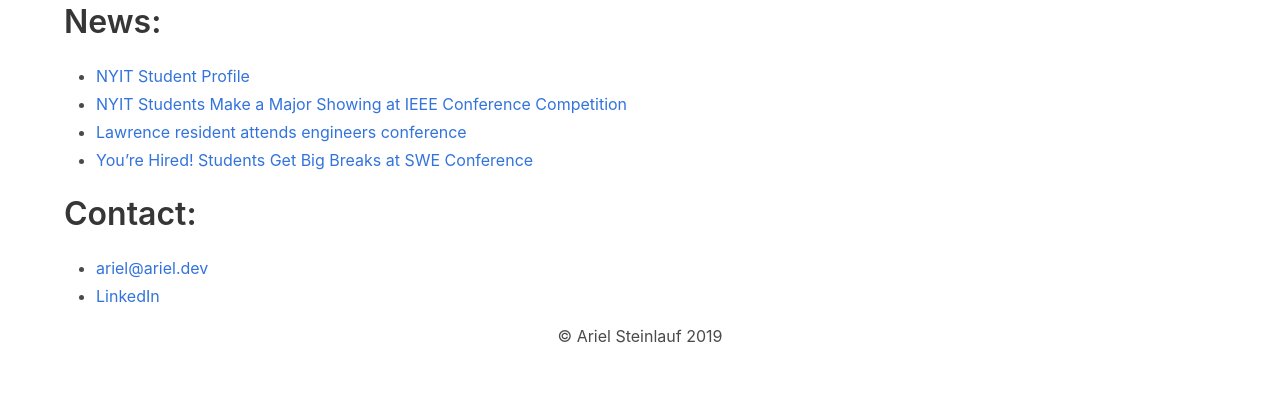
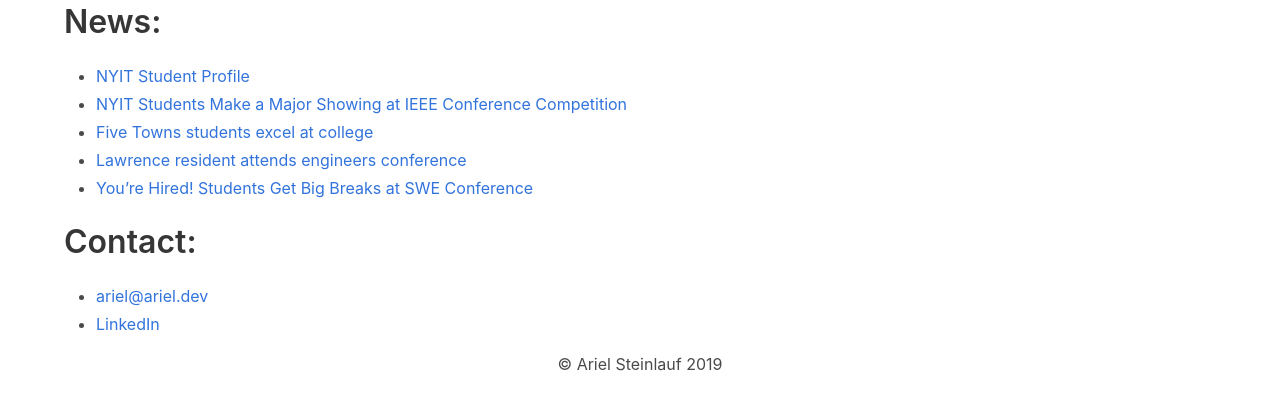
Before and after one commit to ari3l/ariel.dev, a plain HTML site: page index.html in a window 1280 px wide. Shown: the part 1092-1502 px from the top of the page. Drawn offline with nearby package versions, Linux system fonts and the light colour scheme.

Commit message:
Added new article

```diff
--- a/index.html
+++ b/index.html
@@ -108,6 +108,9 @@
                             href="https://www.nyit.edu/box/features/nyit_students_make_a_major_showing_ieee_conference_competition">NYIT
                             Students Make a Major Showing at IEEE Conference Competition</a> </li>
                     <li><a
+                            href="https://liherald.com/fivetowns/stories/five-towns-students-excel-at-college,113149">Five
+                            Towns students excel at college</a></li>
+                    <li><a
                             href="http://liherald.com/fivetowns/stories/lawrence-resident-attends-engineers-conference,109008">Lawrence
                             resident attends engineers conference</a></li>
                     <li><a
```
